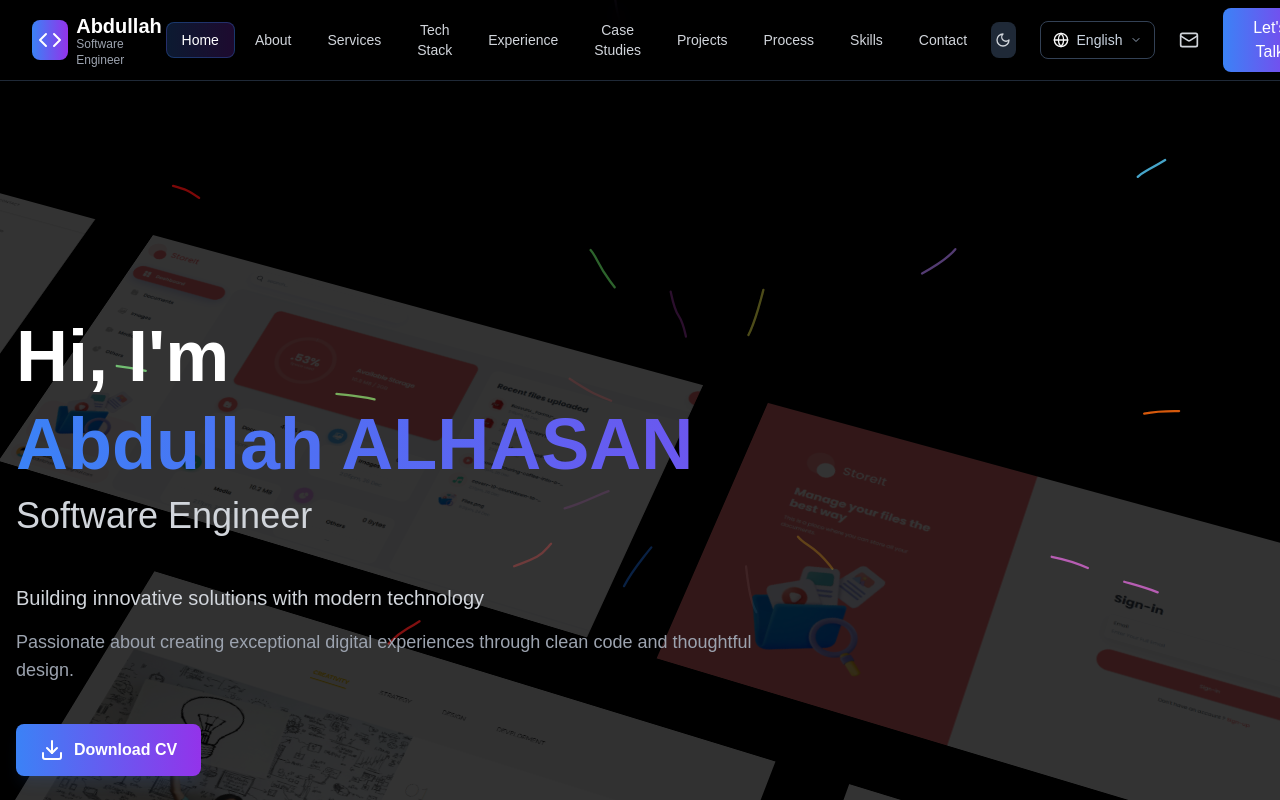
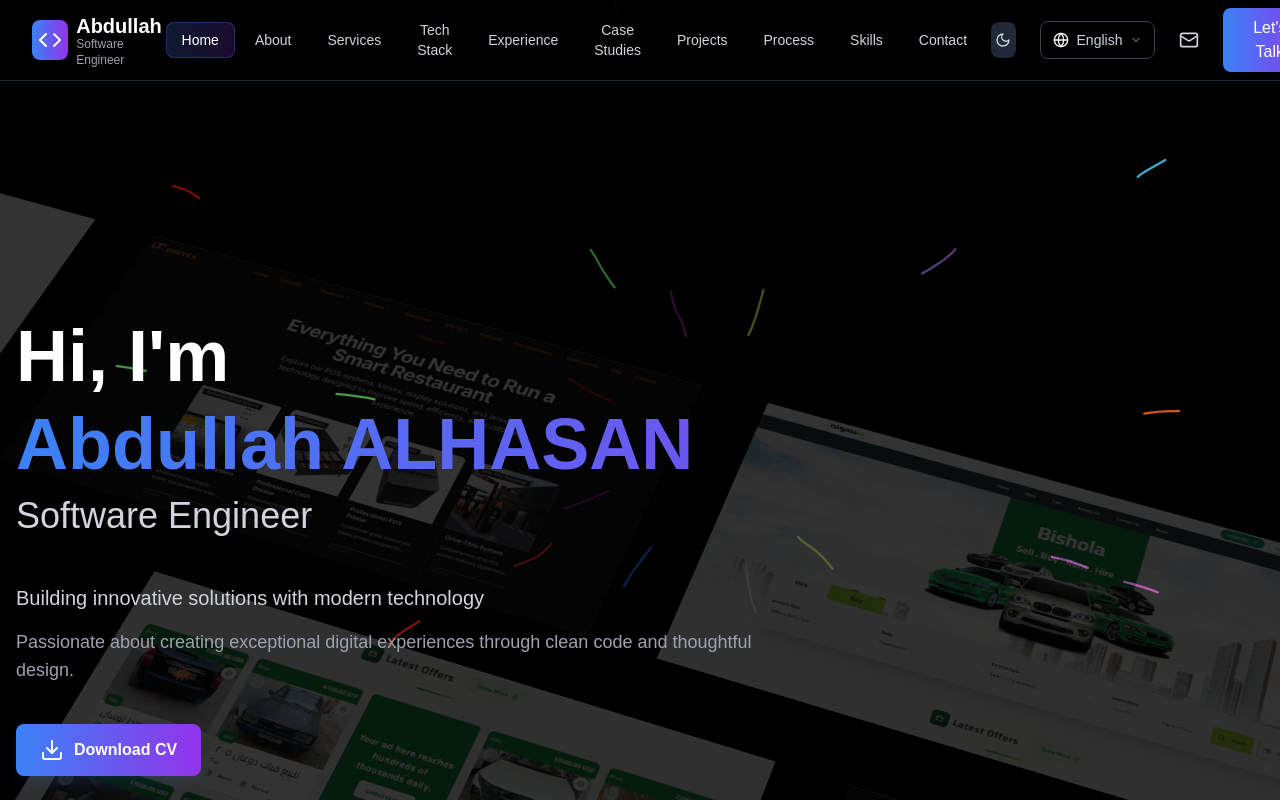
Before and after one commit to AbdUllahO7/Portfolio, a Next.js app: page / in a window 1280 px wide. Shown: the top 800 px of the page. Built offline with nearby package versions, Linux system fonts and the light colour scheme.

Commit message:
add bishola project

```diff
--- a/src/components/ui/hero-parallax.tsx
+++ b/src/components/ui/hero-parallax.tsx
@@ -230,6 +230,8 @@ export const ProductCard = ({
     >
       <Link
         href={product.link}
+        target="_blank"
+        rel="noopener noreferrer"
         className="block group-hover/product:shadow-2xl"
       >
         <Image
--- a/src/constants/caseStudiesData.tsx
+++ b/src/constants/caseStudiesData.tsx
@@ -5,9 +5,25 @@ import { TFunction } from "i18next";
 export const getCaseStudies = (t: TFunction) => [
   {
     id: 1,
+    title: t('caseStudies.projects.idigitek.title'),
+    subtitle: t('caseStudies.projects.idigitek.subtitle'),
+    image: "/assets/images/idigitek/Screenshot 2026-06-12 at 02.34.21.png",
+    category: t('caseStudies.projects.idigitek.category'),
+    duration: t('caseStudies.projects.idigitek.duration'),
+    team: t('caseStudies.projects.idigitek.team'),
+    technologies: ["React", "Node.js", "Express.js", "MongoDB", "i18next", "Role-Based Access Control (RBAC)", "RESTful API", "Material-UI"],
+    problem: t('caseStudies.projects.idigitek.problem'),
+    solution: t('caseStudies.projects.idigitek.solution'),
+    results: t('caseStudies.projects.idigitek.results', { returnObjects: true }) as string[],
+    features: t('caseStudies.projects.idigitek.features', { returnObjects: true }) as string[],
+    link: "https://www.idigitek.com/",
+    color: "from-purple-500 to-pink-600"
+  },
+  {
+    id: 2,
     title: t('caseStudies.projects.bishola.title'),
     subtitle: t('caseStudies.projects.bishola.subtitle'),
-    image: "/assets/images/bishola.png",
+    image: "/assets/images/bishola/Screenshot 2026-06-12 at 02.37.35.png",
     category: t('caseStudies.projects.bishola.category'),
     duration: t('caseStudies.projects.bishola.duration'),
     team: t('caseStudies.projects.bishola.team'),
@@ -22,7 +38,7 @@ export const getCaseStudies = (t: TFunction) => [
     color: "from-indigo-600 to-purple-600"
   },
   {
-    id: 2,
+    id: 3,
     title: t('caseStudies.projects.layandent.title'),
     subtitle: t('caseStudies.projects.layandent.subtitle'),
     image: "/assets/images/Layan/Layan-1.png",
@@ -38,7 +54,7 @@ export const getCaseStudies = (t: TFunction) => [
     color: "from-blue-500 to-cyan-500"
   },
   {
-    id: 3,
+    id: 4,
     title: t('caseStudies.projects.amwall.title'),
     subtitle: t('caseStudies.projects.amwall.subtitle'),
     image: "/assets/images/Amwall/Amwall-1.png",
@@ -54,7 +70,7 @@ export const getCaseStudies = (t: TFunction) => [
     color: "from-blue-500 to-cyan-500"
   },
   {
-    id: 4,
+    id: 5,
     title: t('caseStudies.projects.storeIt.title'),
     subtitle: t('caseStudies.projects.storeIt.subtitle'),
     image: "/assets/images/storeIt.png",
@@ -70,7 +86,7 @@ export const getCaseStudies = (t: TFunction) => [
     color: "from-blue-500 to-cyan-500"
   },
   {
-    id: 5,
+    id: 6,
     title: t('caseStudies.projects.liveDoc.title'),
     subtitle: t('caseStudies.projects.liveDoc.subtitle'),
     image: "/assets/images/LiveDoc/live-doc-1.png",
@@ -84,21 +100,5 @@ export const getCaseStudies = (t: TFunction) => [
     features: t('caseStudies.projects.liveDoc.features', { returnObjects: true }) as string[],
     link: "https://live-doc-plum.vercel.app/",
     color: "from-blue-500 to-cyan-500"
-  },
-  {
-    id: 6,
-    title: t('caseStudies.projects.idigitek.title'),
-    subtitle: t('caseStudies.projects.idigitek.subtitle'),
-    image: "/assets/images/idigitek/Screenshot 2026-06-12 at 02.34.21.png",
-    category: t('caseStudies.projects.idigitek.category'),
-    duration: t('caseStudies.projects.idigitek.duration'),
-    team: t('caseStudies.projects.idigitek.team'),
-    technologies: ["React", "Node.js", "Express.js", "MongoDB", "i18next", "Role-Based Access Control (RBAC)", "RESTful API", "Material-UI"],
-    problem: t('caseStudies.projects.idigitek.problem'),
-    solution: t('caseStudies.projects.idigitek.solution'),
-    results: t('caseStudies.projects.idigitek.results', { returnObjects: true }) as string[],
-    features: t('caseStudies.projects.idigitek.features', { returnObjects: true }) as string[],
-    link: "https://www.idigitek.com/",
-    color: "from-purple-500 to-pink-600"
   }
 ];
--- a/src/constants/heroParallaxData.tsx
+++ b/src/constants/heroParallaxData.tsx
@@ -1,7 +1,17 @@
 
-export const product =  [
+export const product = [
   {
-        title: "Store It ",
+    title: "Bishola Car Sharing",
+    link: "https://bishola.com/en",
+    thumbnail: "/assets/images/bishola/Screenshot 2026-06-12 at 02.37.35.png",
+  },
+  {
+    title: "Idigitek CMS Dashboard",
+    link: "https://www.idigitek.com/",
+    thumbnail: "/assets/images/idigitek/Screenshot 2026-06-12 at 02.34.21.png",
+  },
+  {
+    title: "Store It Cloud Storage",
     link: "https://store-it-coral-eta.vercel.app/sign-in",
     thumbnail: "/assets/images/storeIt.png",
   },
@@ -10,62 +20,59 @@ export const product =  [
     link: "https://store-it-coral-eta.vercel.app/sign-in",
     thumbnail: "/assets/images/stroItDashboard.png",
   },
-
   {
-        title: "Solo-1",
+    title: "Solo Landing",
     link: "https://abdllah07.github.io/solo-main/",
     thumbnail: "/assets/images/solo-1.png",
   },
   {
-        title: "Solo-2",
+    title: "Bishola Rental Portal",
+    link: "https://bishola.com/en",
+    thumbnail: "/assets/images/bishola/Screenshot 2026-06-12 at 02.37.49.png",
+  },
+  {
+    title: "Idigitek Content Editor",
+    link: "https://www.idigitek.com/",
+    thumbnail: "/assets/images/idigitek/Screenshot 2026-06-12 at 02.34.36.png",
+  },
+  {
+    title: "Solo Feature",
     link: "https://abdllah07.github.io/solo-main/",
     thumbnail: "/assets/images/solo-2.png",
   },
   {
-        title: "Solo-3",
+    title: "Solo Services",
     link: "https://abdllah07.github.io/solo-main/",
     thumbnail: "/assets/images/solo-3.png",
   },
   {
-        title: "Solo-4",
-        link: "https://abdllah07.github.io/solo-main/",
-        thumbnail: "/assets/images/solo-4.png",
+    title: "Analytics Dashboard",
+    link: "https://abdullaho7.github.io/Dashboard-main/",
+    thumbnail: "/assets/images/dashboard.png",
   },
   {
-        title: "Solo-5",
-        link: "https://abdllah07.github.io/solo-main/",
-        thumbnail: "/assets/images/solo-5.png",
+    title: "Bishola Geolocation Map",
+    link: "https://bishola.com/en",
+    thumbnail: "/assets/images/bishola/Screenshot 2026-06-12 at 02.38.12.png",
   },
-
   {
-        title: "Solo-7",
+    title: "Idigitek Live Preview",
+    link: "https://www.idigitek.com/",
+    thumbnail: "/assets/images/idigitek/Screenshot 2026-06-12 at 02.35.06.png",
+  },
+  {
+    title: "E-Commerce Market",
+    link: "https://mostaql.com/portfolio/2573184-%D9%85%D8%AA%D8%AC%D8%B1-%D8%A5%D9%84%D9%83%D8%AA%D8%B1%D9%88%D9%86%D9%8I-e-commerce",
+    thumbnail: "/assets/images/E-commerce.png",
+  },
+  {
+    title: "ASAHI Website",
+    link: "https://abdllah07.github.io/ASAHI/",
+    thumbnail: "/assets/images/asahi-detail.png",
+  },
+  {
+    title: "Solo Gallery",
     link: "https://abdllah07.github.io/solo-main/",
     thumbnail: "/assets/images/solo-7.png",
   },
-    {
-        title: "Solo-8",
-        link: "https://abdllah07.github.io/solo-main/",
-        thumbnail: "/assets/images/solo-8.png",
-    },
-    {
-        title: "Solo-9",
-        link: "https://abdllah07.github.io/solo-main/",
-        thumbnail: "/assets/images/solo-9.png",
-    },
-    {
-        title: "dashboard-1",
-        link: "https://abdullaho7.github.io/Dashboard-main/",
-        thumbnail: "/assets/images/dashboard.png",
-    },
-
-    {
-        title: "E-commerce-3",
-        link: "https://mostaql.com/portfolio/2573184-%D9%85%D8%AA%D8%AC%D8%B1-%D8%A5%D9%84%D9%83%D8%AA%D8%B1%D9%88%D9%86%D9%8A-e-commerce",
-        thumbnail: "/assets/images/E-commerce.png",
-    },
-    {
-        title: "ASAHI",
-        link: "https://abdllah07.github.io/ASAHI/",
-        thumbnail: "/assets/images/asahi-detail.png",
-    },
-]
+];
--- a/src/constants/timelineData.tsx
+++ b/src/constants/timelineData.tsx
@@ -72,10 +72,24 @@ export const getTimelineData = (t: TFunction) => [
             App Store
           </a>
         </div>
-        <div className="grid grid-cols-2 gap-4 mt-5">
+        <div className="grid grid-cols-3 gap-4 mt-5">
           <Image
-            src="/assets/images/bishola.png"
-            alt="Bishola mockup"
+            src="/assets/images/bishola/Screenshot 2026-06-12 at 02.37.35.png"
+            alt="Bishola fleet screen"
+            width={500}
+            height={500}
+            className="rounded-lg object-cover h-20 md:h-44 lg:h-60 w-full shadow-[0_0_24px_rgba(34,_42,_53,_0.06),_0_1px_1px_rgba(0,_0,_0,_0.05),_0_0_0_1px_rgba(34,_42,_53,_0.04),_0_0_4px_rgba(34,_42,_53,_0.08),_0_16px_68px_rgba(47,_48,_55,_0.05),_0_1px_0_rgba(255,_255,_255,_0.1)_inset]"
+          />
+          <Image
+            src="/assets/images/bishola/Screenshot 2026-06-12 at 02.37.49.png"
+            alt="Bishola portal screen"
+            width={500}
+            height={500}
+            className="rounded-lg object-cover h-20 md:h-44 lg:h-60 w-full shadow-[0_0_24px_rgba(34,_42,_53,_0.06),_0_1px_1px_rgba(0,_0,_0,_0.05),_0_0_0_1px_rgba(34,_42,_53,_0.04),_0_0_4px_rgba(34,_42,_53,_0.08),_0_16px_68px_rgba(47,_48,_55,_0.05),_0_1px_0_rgba(255,_255,_255,_0.1)_inset]"
+          />
+          <Image
+            src="/assets/images/bishola/Screenshot 2026-06-12 at 02.38.12.png"
+            alt="Bishola maps screen"
             width={500}
             height={500}
             className="rounded-lg object-cover h-20 md:h-44 lg:h-60 w-full shadow-[0_0_24px_rgba(34,_42,_53,_0.06),_0_1px_1px_rgba(0,_0,_0,_0.05),_0_0_0_1px_rgba(34,_42,_53,_0.04),_0_0_4px_rgba(34,_42,_53,_0.08),_0_16px_68px_rgba(47,_48,_55,_0.05),_0_1px_0_rgba(255,_255,_255,_0.1)_inset]"
```
Lines whose indentation alone changed are shown as unchanged.
